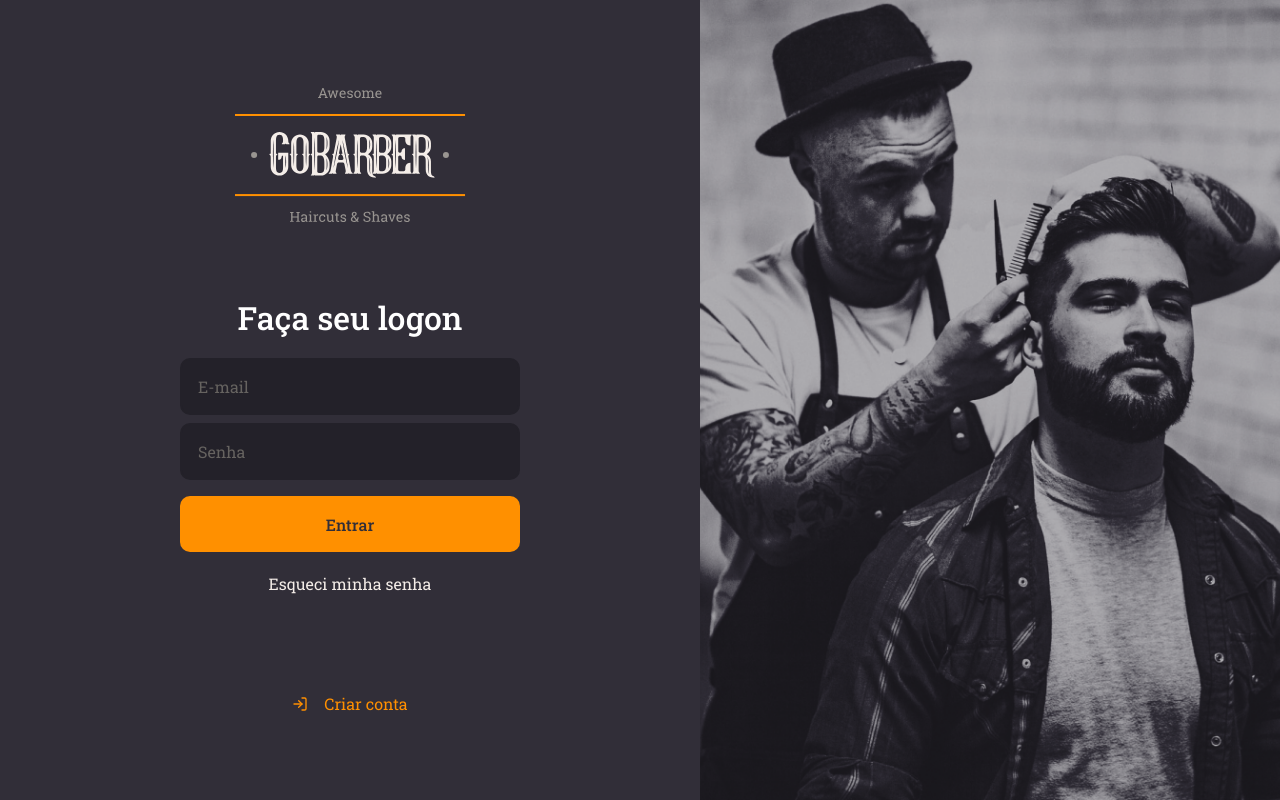
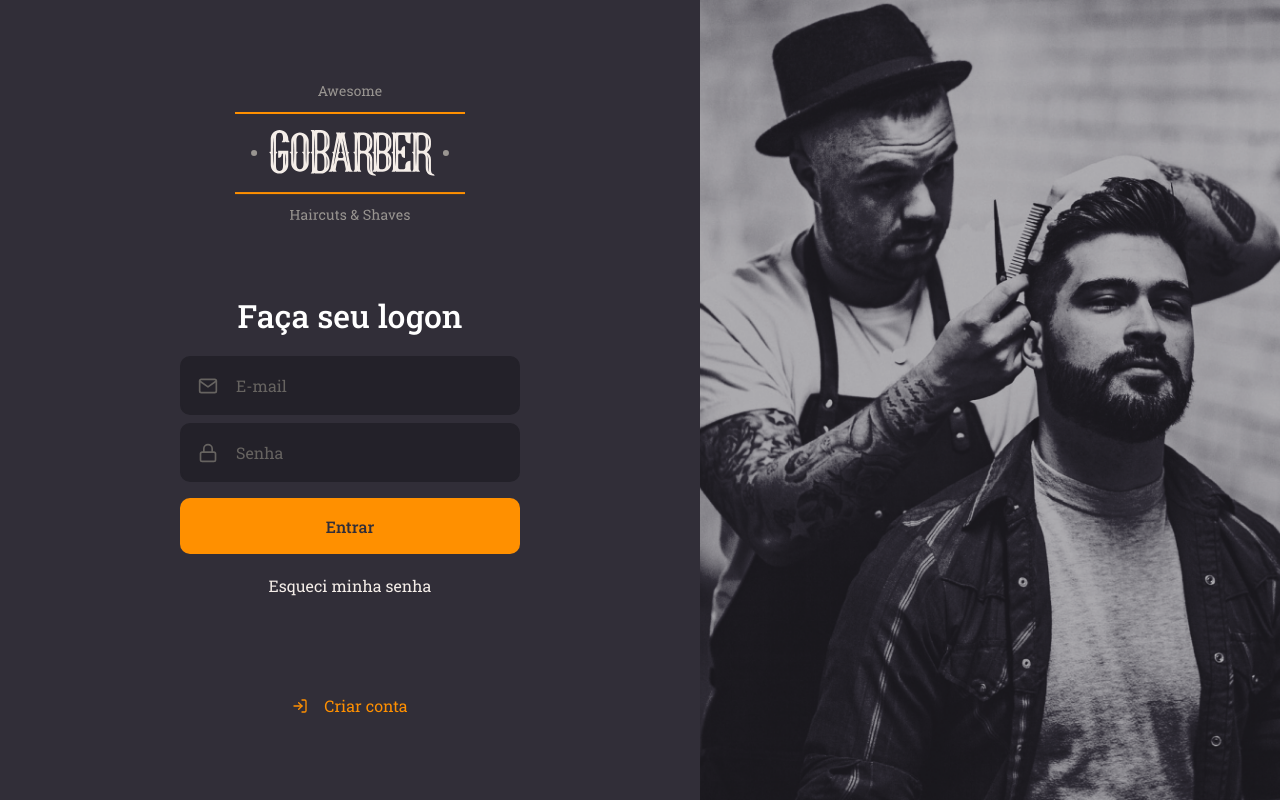
Before and after one commit to EdsonLuiz/gs12-gobarber-web, a React (Create React App) app: page / in a window 1280 px wide. Built offline with nearby package versions, Linux system fonts and the light colour scheme.

Commit message:
feat: isolando componentes

```diff
--- /dev/null
+++ b/src/components/Button/index.tsx
@@ -0,0 +1,15 @@
+import React, { ButtonHTMLAttributes } from 'react';
+
+import { Container } from './styles';
+
+type ButtonProps = ButtonHTMLAttributes<HTMLButtonElement>;
+
+const Button: React.FC = ({ children, ...rest }) => (
+  <>
+    <Container type="button" {...rest}>
+      {children}
+    </Container>
+  </>
+);
+
+export default Button;
--- /dev/null
+++ b/src/components/Button/styles.ts
@@ -0,0 +1,20 @@
+import styled from 'styled-components';
+import { shade } from 'polished';
+
+export const Container = styled.button`
+  background: #ff9000;
+  color: #312e38;
+  border-radius: 10px;
+  border: 0;
+  padding: 0 16px;
+  margin-top: 1rem;
+  height: 56px;
+  width: 100%;
+  font-weight: 500;
+
+  transition: background 0.2s;
+
+  &:hover {
+    background: ${shade(0.2, '#ff9000')};
+  }
+`;
--- /dev/null
+++ b/src/components/Input/index.tsx
@@ -0,0 +1,20 @@
+import React, { InputHTMLAttributes } from 'react';
+import { IconBaseProps } from 'react-icons';
+
+import { Container } from './styles';
+
+interface InputProps extends InputHTMLAttributes<HTMLInputElement> {
+  name: string;
+  icon?: React.ComponentType<IconBaseProps>;
+}
+
+const Input: React.FC<InputProps> = ({ icon: Icon, ...rest }) => (
+  <>
+    <Container>
+      {Icon && <Icon size={20} />}
+      <input {...rest} />
+    </Container>
+  </>
+);
+
+export default Input;
--- /dev/null
+++ b/src/components/Input/styles.ts
@@ -0,0 +1,30 @@
+import styled from 'styled-components';
+
+export const Container = styled.div`
+  background: #232129;
+  border-radius: 10px;
+  border: 2px solid #232129;
+  padding: 16px;
+  width: 100%;
+  color: #666360;
+  display: flex;
+  align-items: center;
+
+  & + div {
+    margin-top: 8px;
+  }
+
+  input {
+    flex: 1;
+    border: 0;
+    background: transparent;
+    color: #f4ede8;
+    &::placeholder {
+      color: #666360;
+    }
+  }
+
+  > svg {
+    margin-right: 16px;
+  }
+`;
--- a/src/pages/SignIn/index.tsx
+++ b/src/pages/SignIn/index.tsx
@@ -1,7 +1,9 @@
 import React from 'react';
-import { FiLogIn } from 'react-icons/fi';
+import { FiLogIn, FiMail, FiLock } from 'react-icons/fi';
 
 import { Container, Content, Background } from './styles';
+import Button from '../../components/Button';
+import Input from '../../components/Input';
 
 import logoImg from '../../assets/logo.svg';
 
@@ -12,15 +14,21 @@
 
       <form>
         <h1>Faça seu logon</h1>
-        <input placeholder="E-mail" />
-        <input type="password" placeholder="Senha" />
-        <button type="submit">Entrar</button>
+        <Input icon={FiMail} name="email" placeholder="E-mail" />
+        <Input
+          icon={FiLock}
+          name="password"
+          type="password"
+          placeholder="Senha"
+        />
+        <Button>Entrar</Button>
 
         <a href="asdf">Esqueci minha senha</a>
       </form>
 
       <a href="asd">
-        <FiLogIn /> Criar conta
+        <FiLogIn />
+        Criar conta
       </a>
     </Content>
     <Background />
--- a/src/pages/SignIn/styles.ts
+++ b/src/pages/SignIn/styles.ts
@@ -27,41 +27,6 @@
     h1 {
       font-size: 2rem;
       margin-bottom: 24px;
-    }
-
-    input {
-      background: #232129;
-      color: #f4ede8;
-      border-radius: 10px;
-      border: 2px solid #232129;
-      padding: 16px;
-      width: 100%;
-
-      &::placeholder {
-        color: #666360;
-      }
-
-      & + input {
-        margin-top: 8px;
-      }
-    }
-
-    button {
-      background: #ff9000;
-      color: #312e38;
-      border-radius: 10px;
-      border: 0;
-      padding: 0 16px;
-      margin-top: 1rem;
-      height: 56px;
-      width: 100%;
-      font-weight: 500;
-
-      transition: background 0.2s;
-
-      &:hover {
-        background: ${shade(0.2, '#ff9000')};
-      }
     }
 
     a {
```
